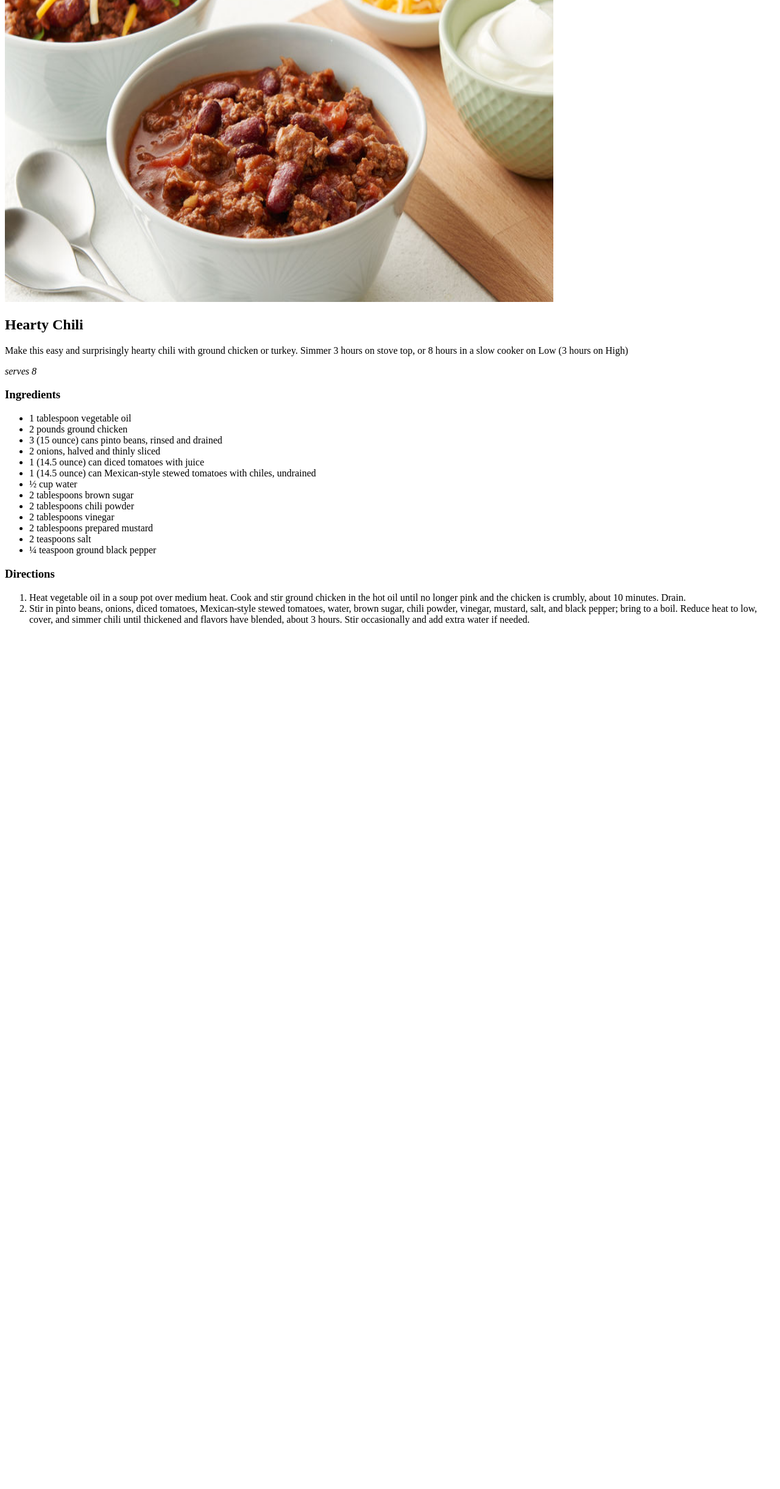
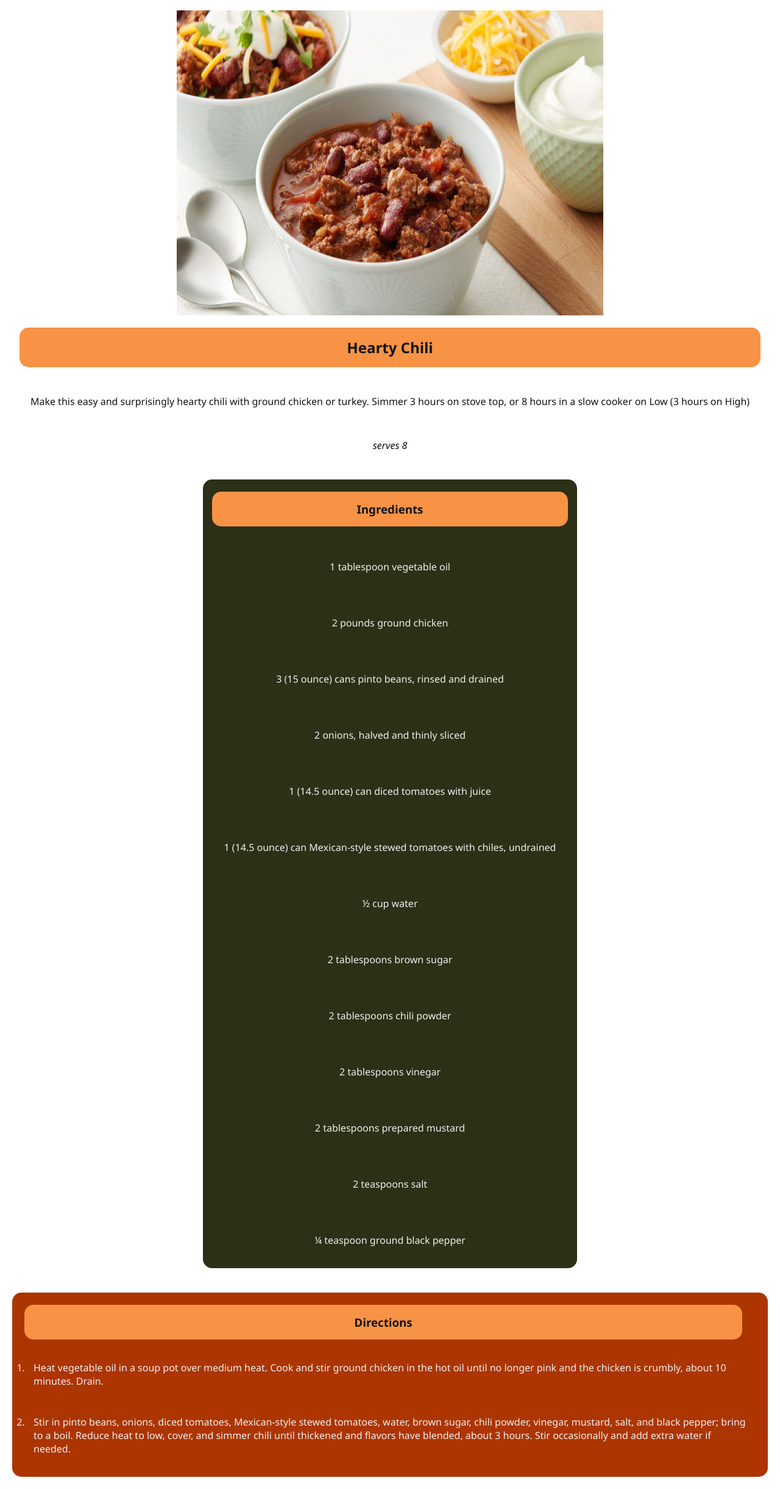
Before and after one commit to GaJoDev/odin-recipes, a plain HTML site: page recipes/chili.html in a window 1280 px wide. Shown: the part 211-2652 px from the top of the page at 61% size. Before the commit the page ends 1252 px from the top, so only its background shows below. Drawn offline with Linux system fonts and the light colour scheme.

Commit message:
pretty much complete, just needs the style to be improved.

```diff
--- a/recipes/chili.html
+++ b/recipes/chili.html
@@ -1,21 +1,34 @@
 <!DOCTYPE html>
 <html lang="en">
   <head>
-    <meta charset="UTF-8">
-    <meta http-equiv="X-UA-Compatible" content="IE=edge">
-    <meta name="viewport" content="width=device-width, initial-scale=1.0">
+    <meta charset="UTF-8" />
+    <meta http-equiv="X-UA-Compatible" content="IE=edge" />
+    <meta name="viewport" content="width=device-width, initial-scale=1.0" />
+    <link rel="stylesheet" href="../styles.css" />
     <title>Chili</title>
   </head>
+
   <body>
+    <div class="nav">
         <a href="../index.html">Home</a>
+    </div>
+    <div class="container">
       <h1>Chilly Day Chili</h1>
-    <img src="../images/chili.jpg" alt="A hearty Dish of Spicy Chili" style="width:900px;height:600px;">
+      <img
+        src="../images/chili.jpg"
+        alt="A hearty Dish of Spicy Chili"
+        style="width: 700px; height: 500px"
+      />
       <h2>Hearty Chili</h2>
 
-    <p>Make this easy and surprisingly hearty chili with ground chicken or turkey. Simmer 3 hours on stove top, or 8 hours in a slow cooker on Low (3 hours on High)</p>
+      <p>
+        Make this easy and surprisingly hearty chili with ground chicken or
+        turkey. Simmer 3 hours on stove top, or 8 hours in a slow cooker on Low
+        (3 hours on High)
+      </p>
 
       <p><em>serves 8</em></p>
-
+      <div class="ingredients">
         <h3>Ingredients</h3>
         <ul>
           <li>1 tablespoon vegetable oil</li>
@@ -23,7 +36,10 @@
           <li>3 (15 ounce) cans pinto beans, rinsed and drained</li>
           <li>2 onions, halved and thinly sliced</li>
           <li>1 (14.5 ounce) can diced tomatoes with juice</li>
-       <li>1 (14.5 ounce) can Mexican-style stewed tomatoes with chiles, undrained</li>
+          <li>
+            1 (14.5 ounce) can Mexican-style stewed tomatoes with chiles,
+            undrained
+          </li>
           <li>½ cup water</li>
           <li>2 tablespoons brown sugar</li>
           <li>2 tablespoons chili powder</li>
@@ -32,11 +48,23 @@
           <li>2 teaspoons salt</li>
           <li>¼ teaspoon ground black pepper</li>
         </ul>
+      </div>
 
+      <ol class="directions">
         <h3>Directions</h3>
-    <ol>
-        <li>Heat vegetable oil in a soup pot over medium heat. Cook and stir ground chicken in the hot oil until no longer pink and the chicken is crumbly, about 10 minutes. Drain.</li>
-       <li>Stir in pinto beans, onions, diced tomatoes, Mexican-style stewed tomatoes, water, brown sugar, chili powder, vinegar, mustard, salt, and black pepper; bring to a boil. Reduce heat to low, cover, and simmer chili until thickened and flavors have blended, about 3 hours. Stir occasionally and add extra water if needed.</li>
+        <li>
+          Heat vegetable oil in a soup pot over medium heat. Cook and stir
+          ground chicken in the hot oil until no longer pink and the chicken is
+          crumbly, about 10 minutes. Drain.
+        </li>
+        <li>
+          Stir in pinto beans, onions, diced tomatoes, Mexican-style stewed
+          tomatoes, water, brown sugar, chili powder, vinegar, mustard, salt,
+          and black pepper; bring to a boil. Reduce heat to low, cover, and
+          simmer chili until thickened and flavors have blended, about 3 hours.
+          Stir occasionally and add extra water if needed.
+        </li>
       </ol>
+    </div>
   </body>
 </html>
--- /dev/null
+++ b/styles.css
@@ -0,0 +1,95 @@
+colors {
+    color: #eff0ef;
+    color: #2b3016;
+    color: #f89345;
+    color: #ac3501;
+    color: #121215;
+}
+
+* {
+    box-sizing: border-box;
+    margin: 0;
+    padding: 0;
+
+}
+
+body {
+    font-family: 'Segoe UI', Tahoma, Verdana, sans-serif, sans-serif;
+    background-color: #eff0ef;
+}
+
+.nav{
+    display: flex;
+    flex-direction: column;
+    margin: 20px;
+
+}
+
+h1, h2, h3 {
+    display: flex;
+    align-items: center;
+    justify-content: center;
+    margin: 20px;
+    padding: 1rem;
+    background-color: #f89345;
+    color: #121215;
+    border-radius: 15px;
+    width: 95%;
+}
+
+p {
+    padding: 25px;
+    color: #121215;
+}
+
+.menu, ul {
+    list-style-type: none;
+    display: flex;
+    flex-direction: column;
+    align-items: center;
+    justify-content: center;
+}
+a {
+    background-color: #2b3016;
+    color: #f89345;
+    font-size: 1.5rem;
+    font-weight: 600;
+    text-decoration: none;
+    padding: 20px;
+    border-radius: 10px;
+}
+a:hover {
+    background-color: #f89345;
+    color: #2b3016;
+    transition: 0.5s;
+}
+/*Recipe Card*/
+.container {
+    display: flex;
+    flex-direction: column;
+    align-items: center;
+    justify-content: center;
+    background-color: white;
+}
+
+.ingredients {
+    display: flex;
+    flex-direction: column;
+    align-items: center;
+    justify-content: center;
+    margin: 20px;
+    background-color: #2b3016;
+    border-radius: 15px;
+}
+
+.directions {
+    margin: 20px;
+    border-radius: 15px;
+    background-color: #ac3501;
+}
+
+li {
+    margin: 25px;
+    padding: 10px;
+    color: #eff0ef;
+}
```
Also changed, not shown: index.html (+3 -0 lines), recipes/lasagna.html (+48 -14 lines), recipes/roast-chicken.html (+37 -11 lines). Lines whose indentation alone changed are shown as unchanged.
